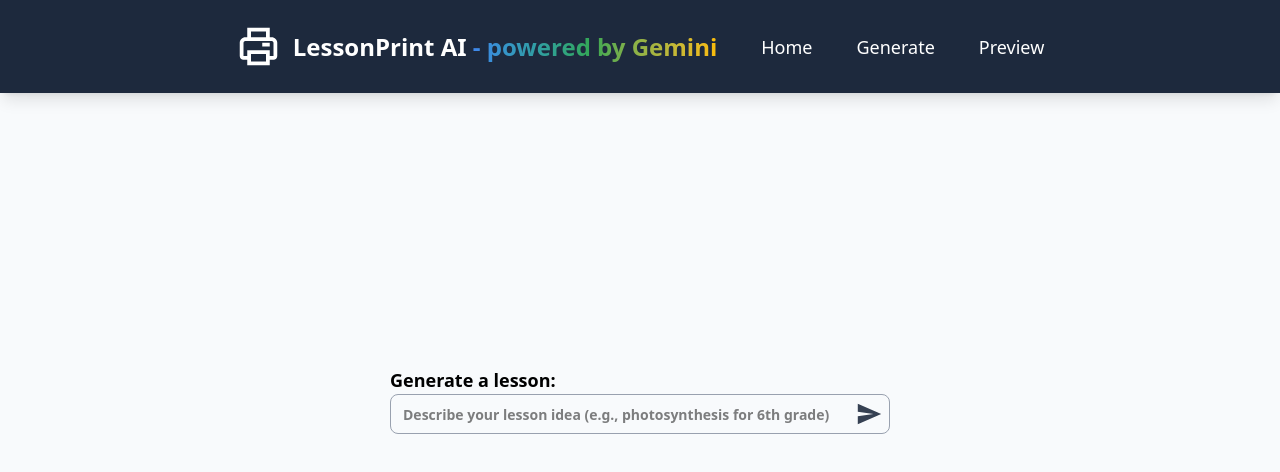
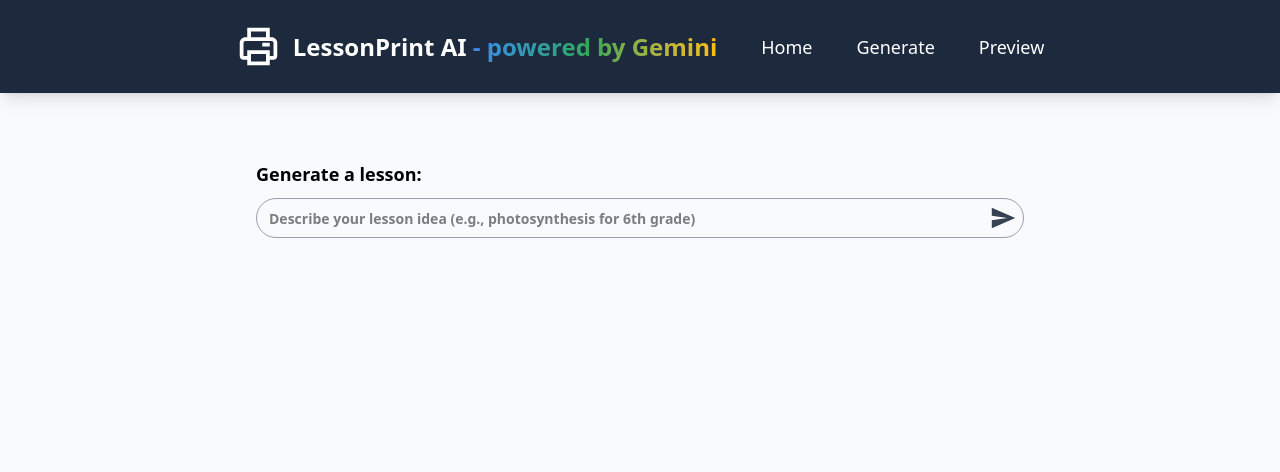
Before and after one commit to ZhaoSongZh7/AI-Lesson-Generator, a React (Vite) app: page /generate in a window 1280 px wide. Shown: the top 472 px of the page. Built offline with nearby package versions, Linux system fonts and the light colour scheme.

Commit message:
Styling and formatting changes to generate page

```diff
--- a/package.json
+++ b/package.json
@@ -18,6 +18,7 @@
     "react": "^19.1.0",
     "react-dom": "^19.1.0",
     "react-icons": "^5.5.0",
+    "react-markdown": "^10.1.0",
     "react-router-dom": "^7.6.0",
     "tailwindcss": "^4.1.7",
     "typewriter-effect": "^2.22.0"
--- a/src/routes/Generate.jsx
+++ b/src/routes/Generate.jsx
@@ -1,13 +1,16 @@
-import React, { useState } from 'react'
-import { IoSendSharp } from 'react-icons/io5'
-import Typewriter from "typewriter-effect"
+import React, { useState } from "react";
+import { IoSendSharp } from "react-icons/io5";
+import Typewriter from "typewriter-effect";
 import { GoogleGenAI } from "@google/genai";
+import ReactMarkdown from "react-markdown";
 
 const Generate = () => {
-    const [promptValue, setPromptValue] = useState('');
-    const [generatedValue, setGeneratedValue] = useState('');
+	const [promptValue, setPromptValue] = useState("");
+	const [generatedValue, setGeneratedValue] = useState("");
 
-    const ai = new GoogleGenAI({ apiKey: "AIzaSyBszETvxeQDycpR6YeiU0b0NU5-Oz-CcH8" });
+	const ai = new GoogleGenAI({
+		apiKey: "AIzaSyBszETvxeQDycpR6YeiU0b0NU5-Oz-CcH8",
+	});
 
 	async function generate(contents) {
 		const response = await ai.models.generateContent({
@@ -15,7 +18,7 @@
 			contents: contents,
 		});
 		console.log(response.text);
-        setGeneratedValue(response.text)
+		setGeneratedValue(response.text);
 	}
 
 	function handleChange(e) {
@@ -24,49 +27,76 @@
 	}
 
 	function handleEnterSubmit(e) {
-        if (e.key === 'Enter') {
+		if (e.key === "Enter") {
 			if (promptValue.length > 0) {
-                generate(promptValue)
-                setPromptValue('');
+				generate(promptValue);
+				setPromptValue("");
 			} else {
-                alert('Enter a non-empty input!')
+				alert("Enter a non-empty input!");
 			}
 		}
 	}
 
 	function handleKeySubmit() {
 		if (promptValue.length > 0) {
-            generate(promptValue)
-            setPromptValue('');
+			generate(promptValue);
+			setPromptValue("");
 		} else {
-            alert('Enter a non-empty input!')
+			alert("Enter a non-empty input!");
 		}
 	}
 
 	return (
-    <div className="min-h-screen bg-slate-50 w-full flex items-center justify-center">
-        <div className='flex flex-col items-start max-w-3xl gap-5 font-semibold text-3xl'>
-            {/* <Typewriter options={{
-                strings: 'Generate a Prompt',
-                autoStart: true,
-                delay: '10',
-                loop: false
-            }}
-            /> */}
+		<div className="min-h-screen bg-slate-50 w-full flex items-start justify-center">
+			<div className="flex flex-col items-start max-w-3xl gap-5 font-semibold text-3xl translate-y-[150px]">
 				<div>
-                <div className='text-lg flex items-start'>Generate a lesson:</div>
+					<div className="text-lg flex items-start w-[768px] pt-[10px] pb-[10px]">
+						Generate a lesson:
+					</div>
 					<label>
-                    <div className='flex relative w-[500px]'>
-                        <input value={promptValue} onKeyDown={handleEnterSubmit} onChange={handleChange} className="w-170 h-10 text-sm border-gray-400 border-1 rounded-lg pl-3 pr-12" name="prompt" placeholder='Describe your lesson idea (e.g., photosynthesis for 6th grade)' type="text"/>
-                        <button type="submit" onClick={handleKeySubmit} className='absolute right-2 top-1/2 -translate-y-1/2 text-gray-700 hover:text-gray-800'>
-                            <IoSendSharp className='text-[25px]'/>
+						<div className="flex relative">
+							<input
+								value={promptValue}
+								onKeyDown={handleEnterSubmit}
+								onChange={handleChange}
+								className="min-w-[768px] h-10 text-sm border-gray-400 border-1 rounded-full pl-3 pr-12"
+								name="prompt"
+								placeholder="Describe your lesson idea (e.g., photosynthesis for 6th grade)"
+								type="text"
+							/>
+							<button
+								type="submit"
+								onClick={handleKeySubmit}
+								className="absolute right-2 top-1/2 -translate-y-1/2 text-gray-700 hover:text-gray-800"
+							>
+								<IoSendSharp className="text-[25px]" />
 							</button>
 						</div>
 					</label>
 				</div>
+				<div
+					className="text-[25px] font-normal max-w-full max-h-[600px] overflow-auto p-[25px]
+  [&::-webkit-scrollbar]:w-2
+  [&::-webkit-scrollbar-track]:rounded-full
+  [&::-webkit-scrollbar-track]:bg-gray-100
+  [&::-webkit-scrollbar-thumb]:rounded-full
+  [&::-webkit-scrollbar-thumb]:bg-gray-300
+  dark:[&::-webkit-scrollbar-track]:bg-neutral-700
+  dark:[&::-webkit-scrollbar-thumb]:bg-neutral-500"
+				>
+					<ReactMarkdown>{generatedValue}</ReactMarkdown>
+					{/* <Typewriter options={{
+                    strings: generatedValue,
+                    autoStart: true,
+                    delay: '0',
+                    loop: false,
+                    cursor: ''
+                }}
+                /> */}
 				</div>
 			</div>
-  )
-}
+		</div>
+	);
+};
 
-export default Generate
+export default Generate;
```
Also changed, not shown: 1 other file (tests, documents, lock files or other folders). Lines whose indentation alone changed are shown as unchanged.
